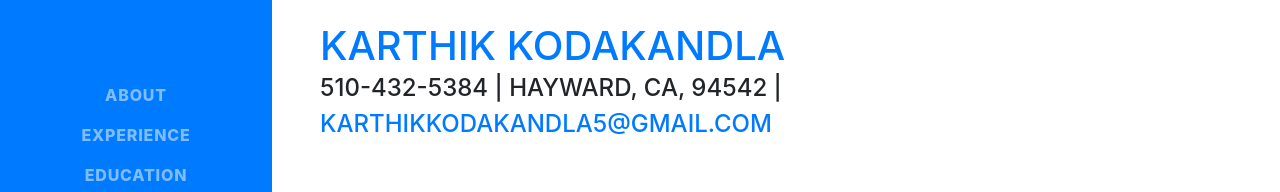
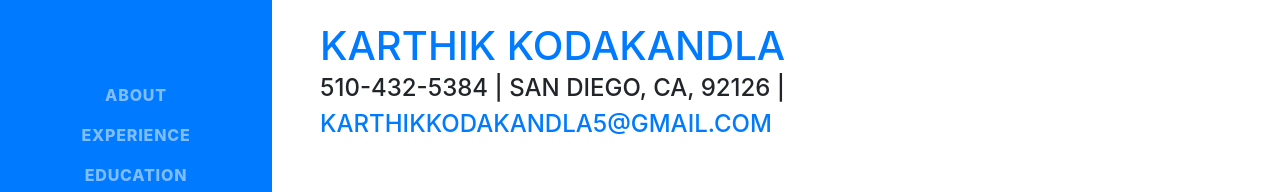
Before and after one commit to karthikkodakandla/karthikk.github.io, a website with bundled scripts: page index.html in a window 1280 px wide. Shown: the part 201-393 px from the top of the page. Built offline with nearby package versions, Linux system fonts and the light colour scheme; a web font is replaced by a local one.

Commit message:
Update index.html

```diff
--- a/index.html
+++ b/index.html
@@ -65,7 +65,7 @@
 		<span class="text-primary">Karthik</span>
           <span class="text-primary">Kodakandla</span>
         </h1>
-        <div class="subheading mb-5">510-432-5384 | Hayward, CA, 94542 |
+        <div class="subheading mb-5">510-432-5384 | San Diego, CA, 92126 |
           <a href="mailto:name@email.com">karthikkodakandla5@gmail.com</a>
         </div>
         <p class="lead mb-5">Master’s student with Business Analytics (Data Science) Major having 7 years of work experience in developing business solutions with a wide range of technology features. Skilled in Data Analytics, Data warehouse, Database and reporting tools from SAP and Tableau. Experienced Business Analyst and a Certified Agile scrum practitioner with Excellent Analytical, Problem solving and Decision-Making skills. Seeking opportunity in Data Science/Data or Business Analyst roles  </p>
```
